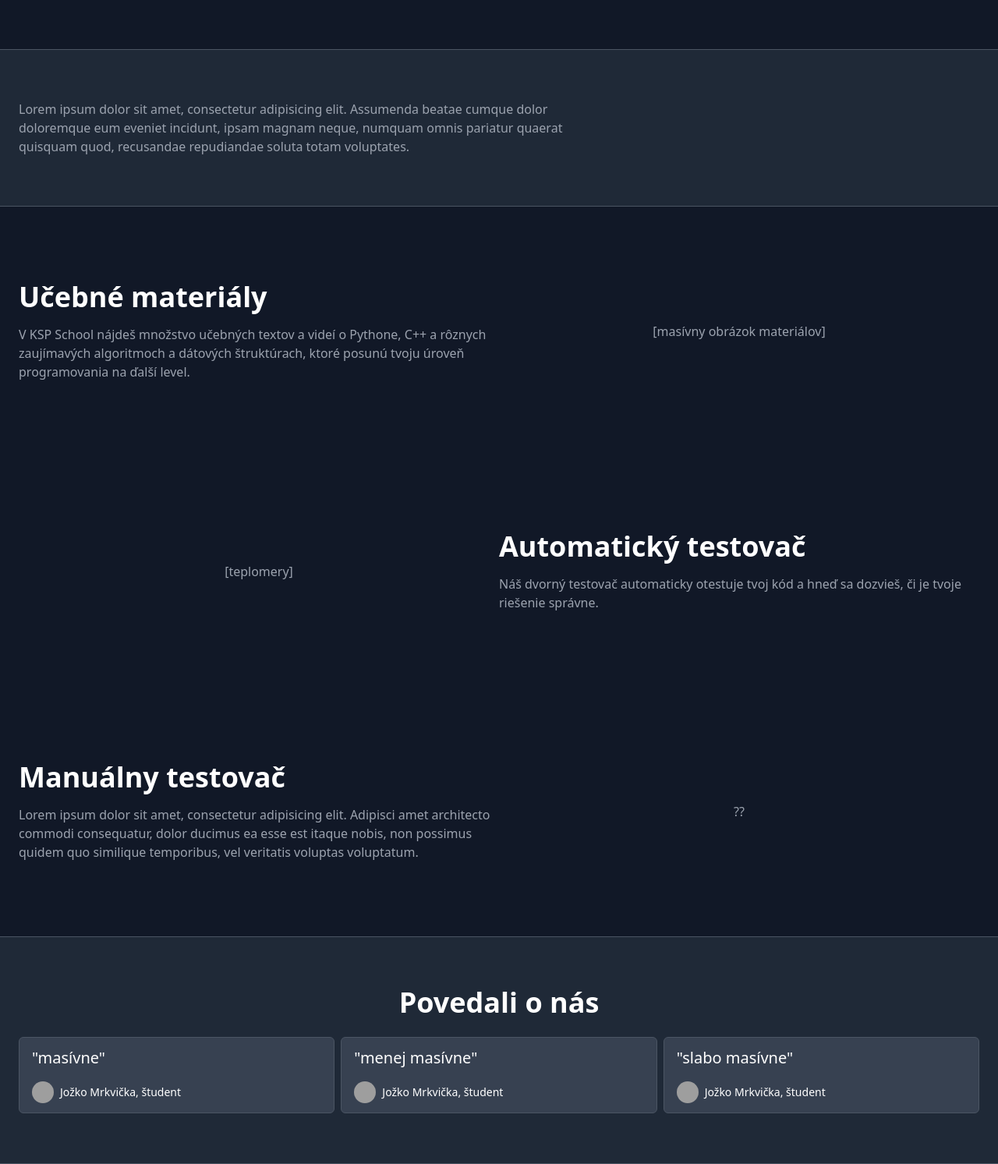
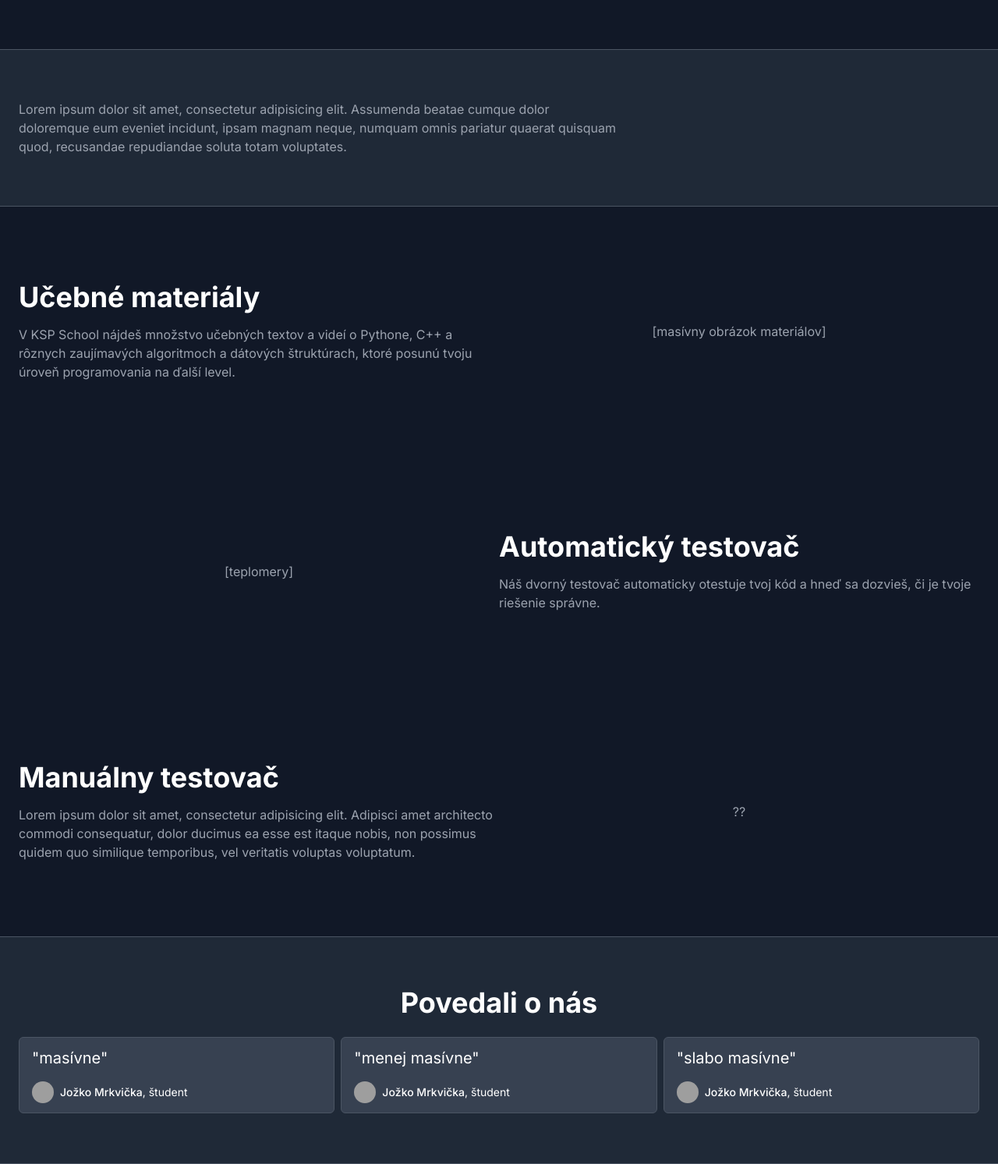
Before and after one commit to trojsten/ksp-school, a Django app: page / in a window 1280 px wide. Shown: the part 584-2077 px from the top of the page at 78% size. Run offline with Django 4.2, Linux system fonts and the light colour scheme; style sheets or scripts are compiled from the project's sources; grey boxes are pictures that could not be loaded.

Commit message:
use Inter font

```diff
--- a/school/pages/templates/common/base.html
+++ b/school/pages/templates/common/base.html
@@ -4,11 +4,16 @@
 <head>
     <meta charset="UTF-8">
     <title>{% block title %}| KSP School{% endblock %}</title>
+
+    <link rel="preconnect" href="https://fonts.googleapis.com">
+    <link rel="preconnect" href="https://fonts.gstatic.com" crossorigin>
+    <link href="https://fonts.googleapis.com/css2?family=Inter:wght@400;500;700&display=swap" rel="stylesheet">
     <link rel="stylesheet" href="{% static 'app.css' %}">
+
     <meta name="viewport" content="width=device-width, initial-scale=1.0">
     {% block meta %}{% endblock %}
 </head>
-<body class="bg-gray-900 {% block body_class %}{% endblock %}">
+<body class="antialiased bg-gray-900 {% block body_class %}{% endblock %}">
     <nav class="bg-gray-700 border-b border-gray-500 py-4 text-gray-300 px-4 flex-none flex items-center">
         <a href="/">KSP School</a>
 
--- a/tailwind.config.js
+++ b/tailwind.config.js
@@ -1,7 +1,13 @@
+const defaultTheme = require('tailwindcss/defaultTheme')
+
 module.exports = {
   content: ['./school/**/*.{html,js}'],
   theme: {
-    extend: {},
+    extend: {
+      fontFamily: {
+        sans: ['Inter', ...defaultTheme.fontFamily.sans],
+      },
+    },
   },
   plugins: [
       require('@tailwindcss/typography'),
```
